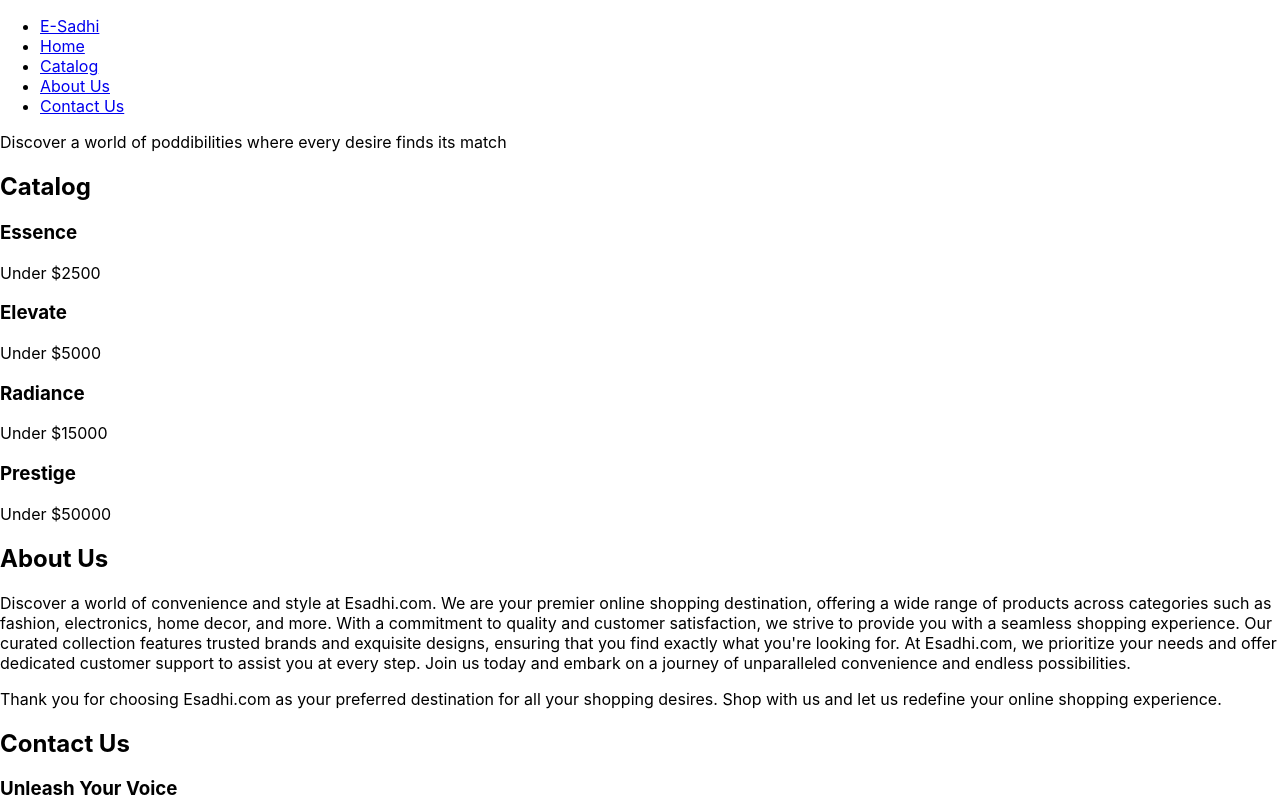
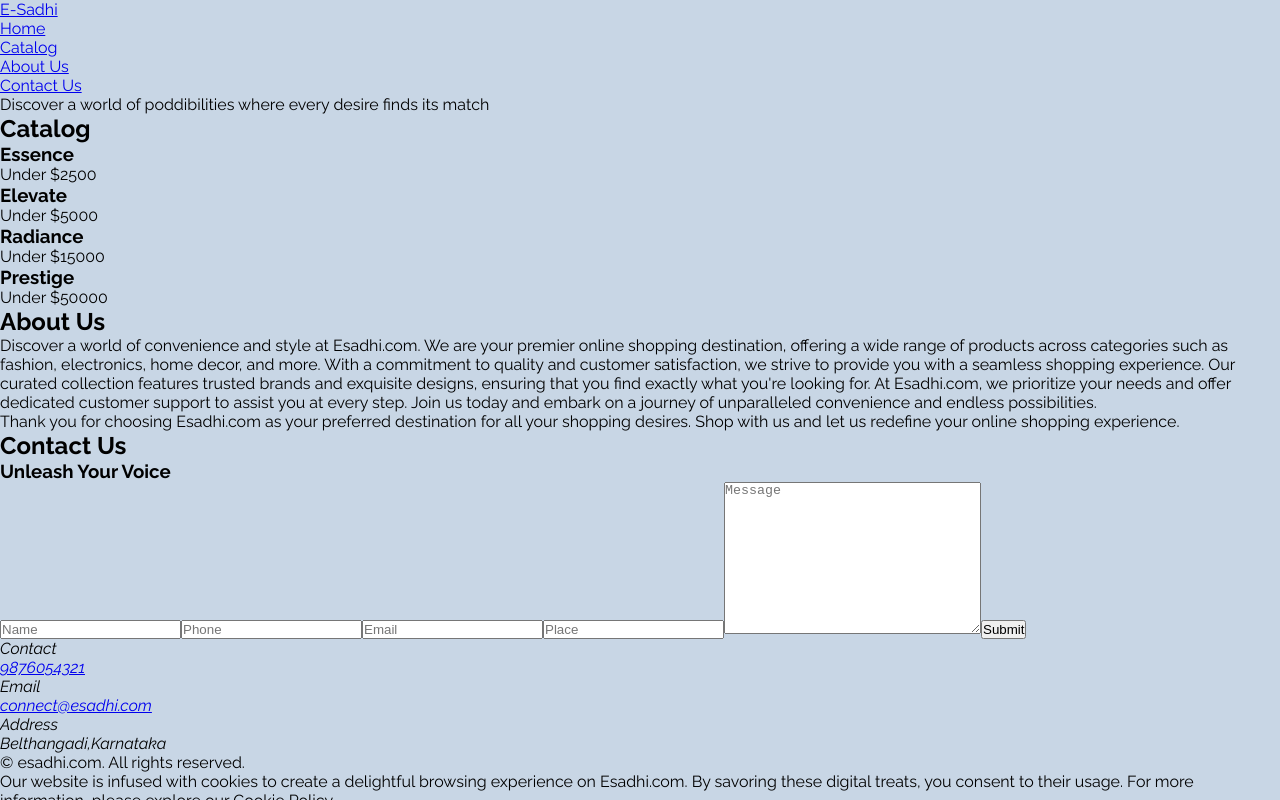
Before and after one commit to jest-in/esadhi.com, a React (Create React App) app: page / in a window 1280 px wide. Shown: the top 800 px of the page. Built offline with nearby package versions, Linux system fonts and the light colour scheme; the HTML template or start-up script is replaced by a standard one.

Commit message:
Index page modified

```diff
--- a/package.json
+++ b/package.json
@@ -10,6 +10,7 @@
     "react-dom": "^18.2.0",
     "react-router-dom": "^6.13.0",
     "react-scripts": "5.0.1",
+    "react-scroll": "^1.8.9",
     "web-vitals": "^2.1.4"
   },
   "scripts": {
--- a/src/index.css
+++ b/src/index.css
@@ -1,13 +1,47 @@
-body {
-  margin: 0;
-  font-family: -apple-system, BlinkMacSystemFont, 'Segoe UI', 'Roboto', 'Oxygen',
-    'Ubuntu', 'Cantarell', 'Fira Sans', 'Droid Sans', 'Helvetica Neue',
-    sans-serif;
-  -webkit-font-smoothing: antialiased;
-  -moz-osx-font-smoothing: grayscale;
+@import url('https://fonts.googleapis.com/css2?family=Raleway:ital,wght@0,400;0,500;0,600;0,700;0,800;0,900;1,400;1,500;1,600;1,700;1,800;1,900&display=swap');
+
+* {
+    margin: 0;
+    padding: 0;
+    //font-size: 62.5%;
+    box-sizing: border-box;
+    scroll-behavior: smooth;
 }
 
-code {
+:root {
+    --color-primary: #000000;
+    --color-secondary: #ffffff;
+    --color-background: #C8D6E5;
+
+    --text-primary: #666666;
+    --text-secondary: #000000;
+    --text-3: #656565;
+    --text-4: #454545;
+
+    --status-paid: #ce7d03;
+    --status-pending: #da0037;
+    --status-approved: #19b200;
+
+    --data-box1: #00da7112;
+    --data-box2: #da340012;
+    --data-box3: #bbda0012;
+    --data-box4: #4600da12;
+}
+
+
+body {
+  font-family: 'Raleway', sans-serif;
+}
+
+/* code {
   font-family: source-code-pro, Menlo, Monaco, Consolas, 'Courier New',
     monospace;
+} */
+
+.index-container{
+  min-width: 100vw;
+  min-height: 100vh;
+  display: flex;
+  flex-direction: column  ;
+  background-color: var(--color-background);
 }
--- a/src/pages/index.js
+++ b/src/pages/index.js
@@ -4,7 +4,7 @@ import { Link, NavLink } from "react-router-dom";
 export default function Index() {
   let anchorRef = React.createRef();
   return (
-    <div>
+    <div className="index-container">
       <header>
         {/* Place logo here */}
         <nav>
```
Also changed, not shown: 1 other file (tests, documents, lock files or other folders).
